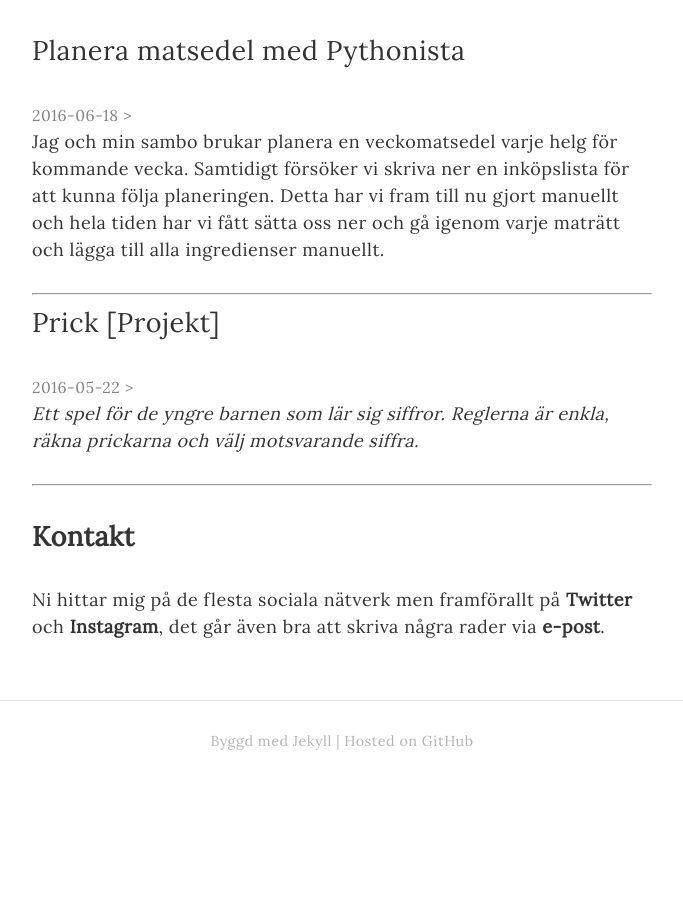
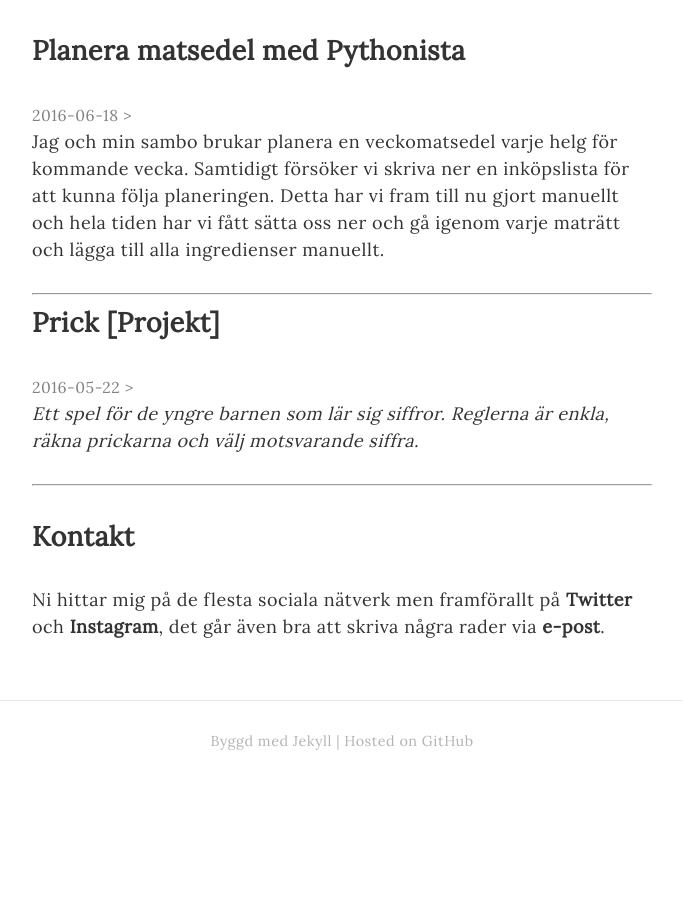
Before and after one commit to jesperpsvensson/jesperpsvensson.github.io, a Jekyll site: the page built from index.html, in a window 1280 px wide. Shown: the whole page, without its empty margins (298-981 px from the left). Built offline with Jekyll 4.4.1, drawn with Linux system fonts in a browser that asks for light colours.

Commit message:
ändrat h2

```diff
--- a/index.html
+++ b/index.html
@@ -7,7 +7,7 @@
   <ul class="post-list">
     {% for post in site.posts %}
       <li>
-        <a class="post-link" href="{{ post.url | prepend: site.baseurl }}"><h2>{{ post.title }}</h2></a>
+        <h2><a class="post-link" href="{{ post.url | prepend: site.baseurl }}">{{ post.title }}</a></h2>
         <span class="post-meta">{{ post.date | date: "%Y-%m-%d" }} > </span>
         {{ post.excerpt }}
         <hr>
```
